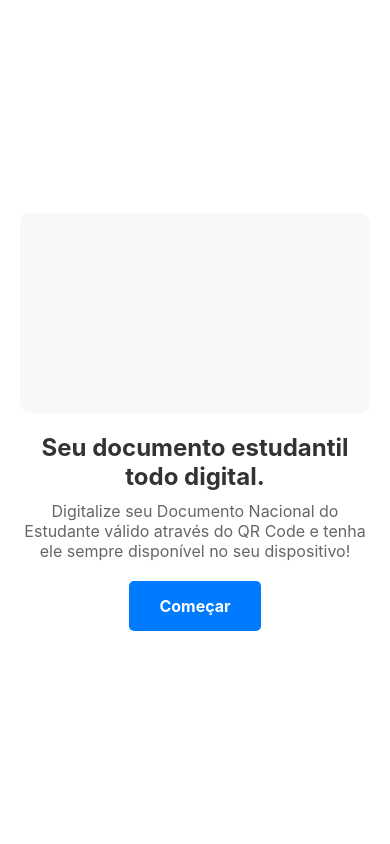
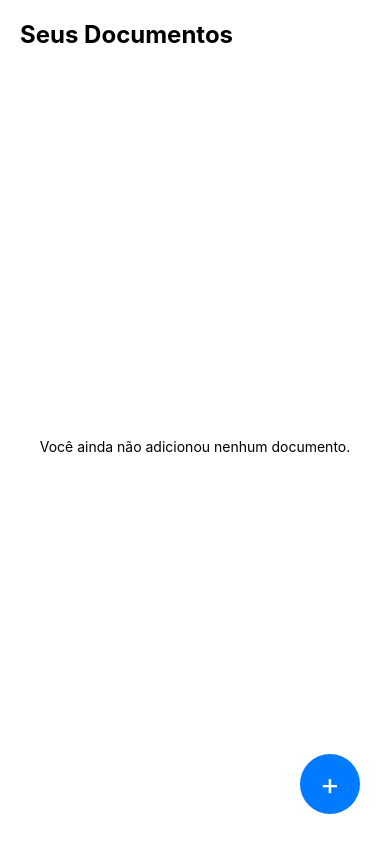
Before and after one commit to mr-costaalencar/dne-digital-js-draft, a React Native app: screen /Home in a window 390 px wide. Built offline with nearby package versions, Linux system fonts and the light colour scheme.

Commit message:
feat: :sparkles: Adiciona a tela Home
Este commit cria a tela Home e a adiciona a stack de navegação presente no App.js.

```diff
--- a/App.js
+++ b/App.js
@@ -5,6 +5,7 @@ import { NavigationContainer } from "@react-navigation/native";
 import { createStackNavigator } from "@react-navigation/stack";
 
 import GetStarted from "./src/screens/GetStarted";
+import Home from "./src/screens/Home";
 
 const Stack = createStackNavigator();
 
@@ -16,6 +17,7 @@ const App = () => {
         screenOptions={{ headerShown: false }}
       >
         <Stack.Screen name="GetStarted" component={GetStarted} />
+        <Stack.Screen name="Home" component={Home} />
       </Stack.Navigator>
     </NavigationContainer>
   );
--- /dev/null
+++ b/src/screens/Home.js
@@ -0,0 +1,79 @@
+// screens/Home.js
+import React, { useState } from "react";
+import {
+  View,
+  Text,
+  StyleSheet,
+  TouchableOpacity,
+  FlatList,
+} from "react-native";
+
+const Home = ({ navigation }) => {
+  const [documents, setDocuments] = useState([]);
+
+  return (
+    <View style={styles.container}>
+      <Text style={styles.title}>Seus Documentos</Text>
+      {documents.length === 0 ? (
+        <View style={styles.placeholder}>
+          {/* Placeholder Image */}
+          <Text>Você ainda não adicionou nenhum documento.</Text>
+        </View>
+      ) : (
+        <FlatList
+          data={documents}
+          renderItem={({ item }) => (
+            <TouchableOpacity
+              onPress={() => navigation.navigate("DocumentDetails", { item })}
+            >
+              {/* DocumentCard component */}
+            </TouchableOpacity>
+          )}
+          keyExtractor={(item) => item.id}
+        />
+      )}
+      <TouchableOpacity
+        style={styles.addButton}
+        onPress={() => navigation.navigate("Scan")}
+      >
+        <Text style={styles.addButtonText}>+</Text>
+      </TouchableOpacity>
+    </View>
+  );
+};
+
+// Add styles here
+const styles = StyleSheet.create({
+  container: {
+    flex: 1,
+    backgroundColor: "#fff",
+    padding: 20,
+  },
+  title: {
+    fontSize: 24,
+    fontWeight: "bold",
+    marginBottom: 20,
+  },
+  placeholder: {
+    flex: 1,
+    justifyContent: "center",
+    alignItems: "center",
+  },
+  addButton: {
+    position: "absolute",
+    bottom: 30,
+    right: 30,
+    backgroundColor: "#007BFF",
+    width: 60,
+    height: 60,
+    borderRadius: 30,
+    justifyContent: "center",
+    alignItems: "center",
+  },
+  addButtonText: {
+    color: "#fff",
+    fontSize: 30,
+    lineHeight: 30,
+  },
+});
+export default Home;
```
